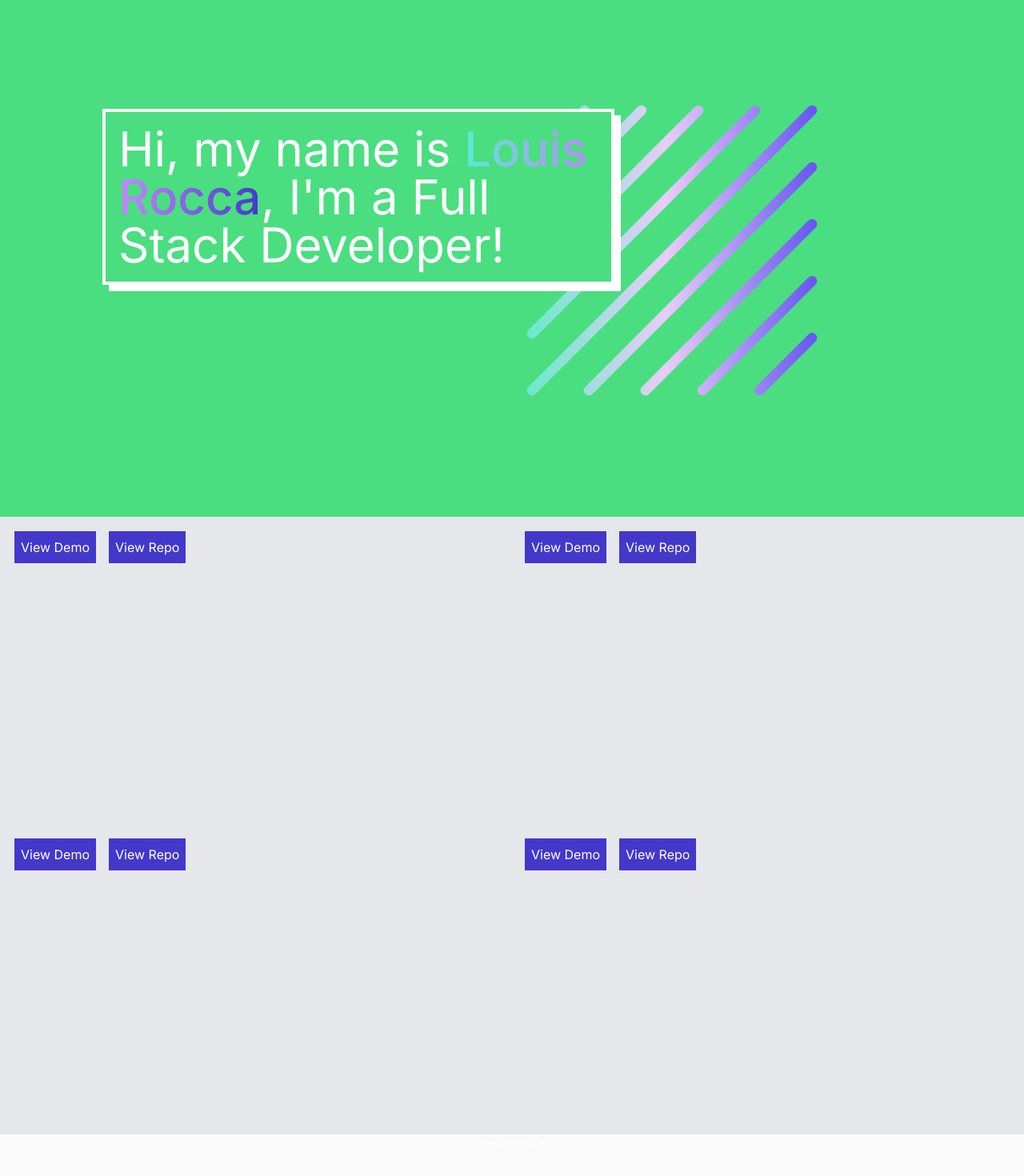
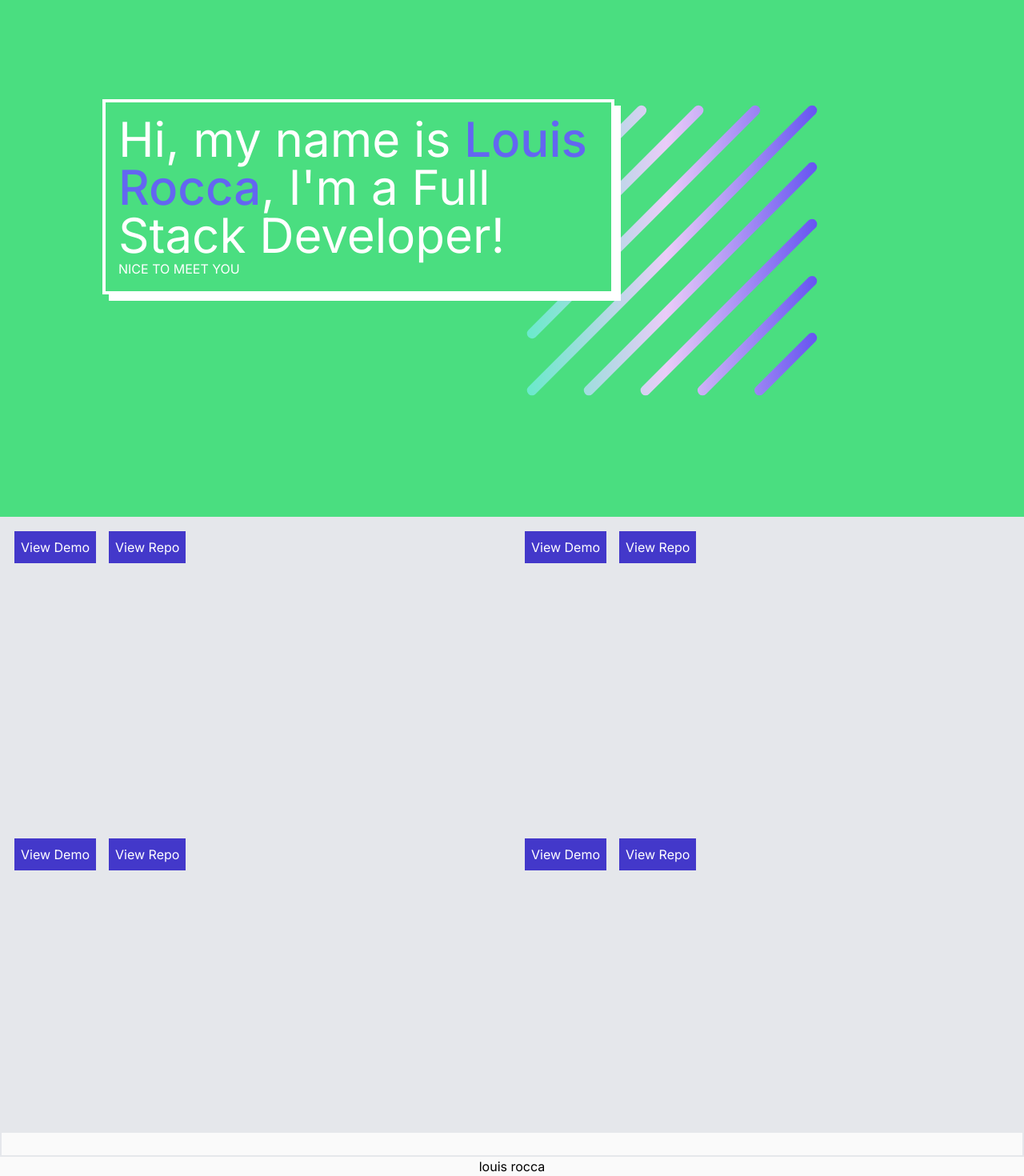
Before and after one commit to Louisrca/louisrca-next-js, a Next.js app: page / in a window 1280 px wide. Shown: the part 154-1624 px from the top of the page at 80% size. Before the commit the page ends 1596 px from the top, so only its background shows below. Built offline with nearby package versions, Linux system fonts and the light colour scheme.

Commit message:
style presentation-section wip

```diff
--- a/src/app/globals.css
+++ b/src/app/globals.css
@@ -26,19 +26,3 @@ html {
   --scroll-behavior: smooth !important;
   scroll-behavior: smooth !important;
 }
-
-#titlePresentation,
-#buttonPresentation {
-  z-index: 50;
-  animation: fade 4s;
-}
-
-@keyframes fade {
-  0% {
-    opacity: 0;
-  }
-  100% {
-    opacity: 1;
-    z-index: 50;
-  }
-}
--- a/src/app/page.tsx
+++ b/src/app/page.tsx
@@ -12,10 +12,10 @@ export default function Home() {
       <div className="flex w-full  justify-start items-center h-screen bg-green-400">
         <Presentation />
       </div>
-      <div className="w-full h-max border-2" id="project">
+      <div className="w-full h-screen border-2" id="project">
         <GridProject />
       </div>
-      <footer>louis rocca</footer>
+      <footer className="text-black">louis rocca</footer>
     </main>
   );
 }
--- a/src/components/presentation/presentation-section.tsx
+++ b/src/components/presentation/presentation-section.tsx
@@ -15,12 +15,11 @@ export default function Presentation() {
       >
         <h1 className="text-6xl z-40 text-white" id="titlePresentation">
           Hi, my name is{" "}
-          <span className="bg-gradient-to-l from-indigo-700 via-purple-400 to-teal-300 bg-clip-text text-transparent font-medium">
-            Louis Rocca
-          </span>
-          , I'm a Full Stack Developer!
+          {/* <span className="bg-gradient-to-l from-indigo-700 via-purple-400 to-teal-300 bg-clip-text text-transparent font-medium"></span> */}
+          <span className="text-indigo-500 font-medium">Louis Rocca</span>, I'm
+          a Full Stack Developer!
         </h1>
-        <p></p>
+        <p>NICE TO MEET YOU</p>
       </div>
     </>
   );
--- a/src/components/project/grid-project.tsx
+++ b/src/components/project/grid-project.tsx
@@ -4,27 +4,27 @@ import Card from "../ui/card";
 
 export function GridProject() {
   return (
-    <div className="grid w-full sm:grid-cols-1 md:grid-cols-2 ">
+    <div className="grid sm:grid-cols-1 md:grid-cols-2 ">
       <Card>
-        <div className="flex flex-row gap-4">
+        <div className="flex flex-row gap-4 h-max">
           <Button kind="default">View Demo</Button>
           <Button kind="default">View Repo</Button>
         </div>
       </Card>
       <Card>
-        <div className="flex flex-row gap-4">
+        <div className="flex flex-row gap-4 h-max">
           <Button kind="default">View Demo</Button>
           <Button kind="default">View Repo</Button>
         </div>
       </Card>{" "}
       <Card>
-        <div className="flex flex-row gap-4">
+        <div className="flex flex-row gap-4 h-max">
           <Button kind="default">View Demo</Button>
           <Button kind="default">View Repo</Button>
         </div>
       </Card>{" "}
       <Card>
-        <div className="flex flex-row gap-4">
+        <div className="flex flex-row gap-4 h-max">
           <Button kind="default">View Demo</Button>
           <Button kind="default">View Repo</Button>
         </div>
```
